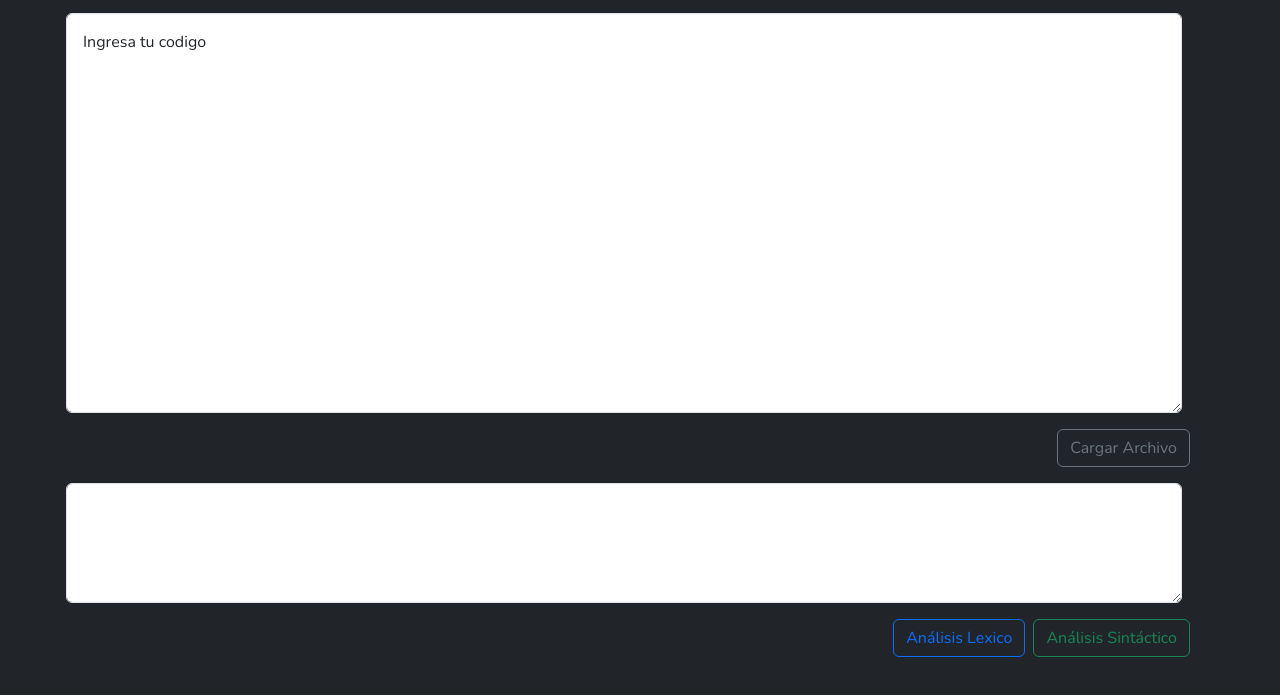
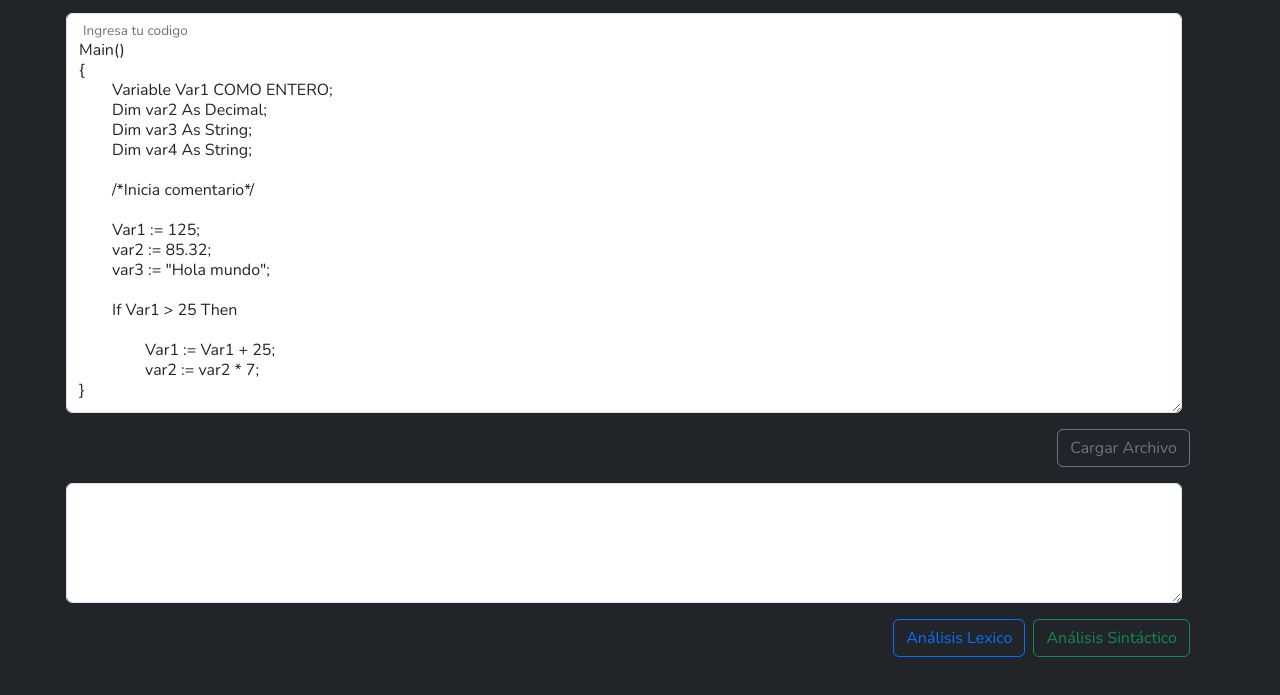
Before and after one commit to jeffersondavila/Compilador, a plain HTML site: page index.html in a window 1280 px wide. Both pictures are taken after a click on the button "Cargar Archivo". Shown: the part 63-758 px from the top of the page. Drawn offline with nearby package versions, Linux system fonts and the light colour scheme.

Commit message:
[ADD] Se creo el diseño del IDE, se procederá a cargar la información de un txt en el textarea

```diff
--- a/js/main.js
+++ b/js/main.js
@@ -1,4 +1,10 @@
 import { operadores } from "./operadores.js";
+
+// Selección del botón por clase
+const botonCargarArchivo = document.querySelector('.btn.btn-outline-secondary.mt-3.ms-2');
+
+// Obtener referencia al elemento textarea
+const textarea = document.getElementById('floatingTextarea1');
 
 /* Función asincrónica que leerá un archivo de texto y
 devolverá una lista de líneas de código*/
@@ -25,6 +31,15 @@ async function obtenerLista() {
         xhttp.send();
     });
 }
+
+// Detectar evento de clic
+botonCargarArchivo.addEventListener('click', async function () {
+    // Obtener la lista de la función obtenerLista()
+    const lista = await obtenerLista();
+
+    // Actualizar el valor del elemento textarea con la lista
+    textarea.value = lista.join('\n');
+});
 
 /* Función asincrónica que analiza la lista de líneas de código
 para encontrar patrones específicos*/
```
Also changed, not shown: index.html (+1 -1 lines).
